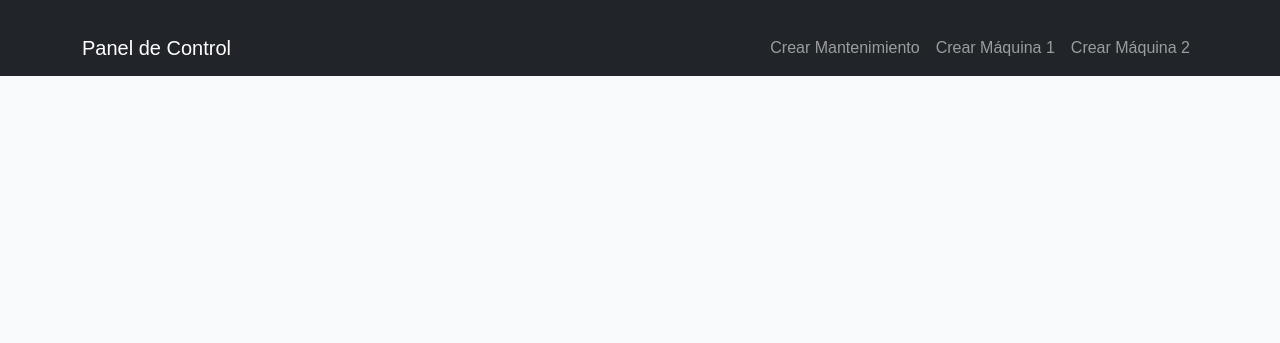
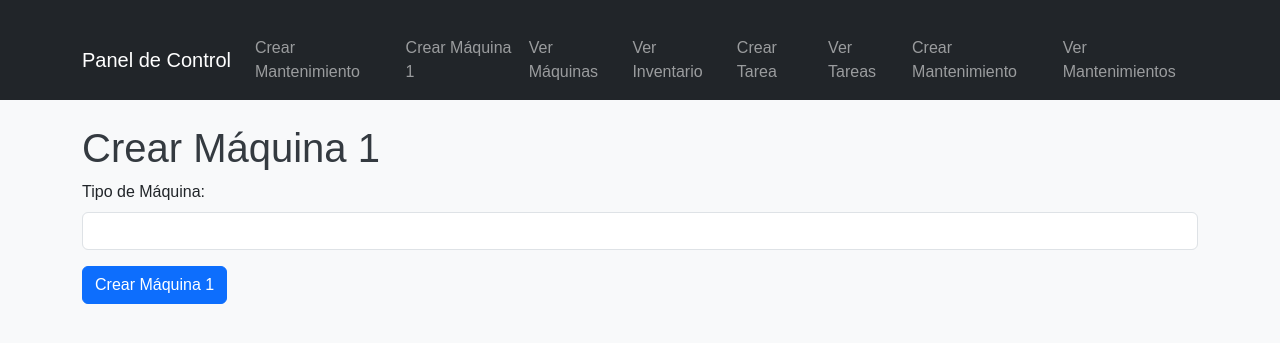
Before and after one commit to frangcisneros/mantenimiento-programado, a Django app: page /crear-maquina-1/ in a window 1280 px wide. Shown: the top 343 px of the page. Run offline with Django 5.2, Linux system fonts and the light colour scheme.

Commit message:
agregada navbar en el base html

```diff
--- a/web/static/css/styles.css
+++ b/web/static/css/styles.css
@@ -26,3 +26,27 @@ h3 {
 .btn-dashboard {
 	margin-bottom: 10px;
 }
+
+.grid-container {
+	display: grid;
+	max-width: 400px;
+	height: 110px;
+	overflow: auto;
+	grid-template-columns: repeat(auto-fill, 50px);
+	align-items: center;
+	grid-gap: 4px;
+	border: 1px solid red;
+}
+
+.button {
+	display: flex;
+	justify-content: center;
+	align-items: center;
+	background: skyblue;
+	width: 50px;
+	height: 50px;
+	font-size: 1rem;
+	border: none;
+	outline-color: #00a8ef;
+	cursor: pointer;
+}
--- a/web/templates/base.html
+++ b/web/templates/base.html
@@ -16,15 +16,31 @@
     <!-- Menú de Navegación -->
     <nav class="navbar navbar-expand-lg navbar-dark bg-dark">
         <div class="container">
-            <a class="navbar-brand" href="{% url 'panel_control' %}">Panel de Control</a>
+            <a class="navbar-brand" href="{% url 'panel-control' %}">Panel de Control</a>
             <button class="navbar-toggler" type="button" data-bs-toggle="collapse" data-bs-target="#navbarNav"
                 aria-controls="navbarNav" aria-expanded="false" aria-label="Toggle navigation">
                 <span class="navbar-toggler-icon"></span>
             </button>
             <div class="collapse navbar-collapse" id="navbarNav">
                 <ul class="navbar-nav ms-auto">
-                    <li class="nav-item"><a class="nav-link" href="{% url 'crear_mantenimiento' %}">Crear
+                    <li class="nav-item"><a class="nav-link" href="{% url 'crear-mantenimiento' %}">Crear
                             Mantenimiento</a></li>
-                    <li class="nav-item"><a class="nav-link" href="{% url 'crear_maquina_1' %}">Crear Máquina 1</a></li>
-                    <li class="nav-item"><a class="nav-link" href="{% url 'crear_maquina_2' %}">Crear Máquina 2</a></li>
-                    <li class="
+                    <li class="nav-item"><a class="nav-link" href="{% url 'crear-maquina_1' %}">Crear Máquina 1</a></li>
+                    <li class="nav-item"><a class="nav-link" href="{% url 'ver-maquinas-1' %}">Ver Máquinas</a></li>
+                    <li class="nav-item"><a class="nav-link" href="{% url 'ver-inventario' %}">Ver Inventario</a></li>
+                    <li class="nav-item"><a class="nav-link" href="{% url 'crear-tarea' %}">Crear Tarea</a></li>
+                    <li class="nav-item"><a class="nav-link" href="{% url 'ver-tarea' %}">Ver Tareas</a></li>
+                    <li class="nav-item"><a class="nav-link" href="{% url 'crear-mantenimiento' %}">Crear
+                            Mantenimiento</a></li>
+                    <li class="nav-item"><a class="nav-link" href="{% url 'ver-mantenimiento' %}">Ver
+                            Mantenimientos</a></li>
+            </div>
+        </div>
+
+    </nav>
+    <!-- botones -->
+    <div class="container mt-4">
+        {% block content %}
+        {% endblock %}
+    </div>
+</body>
--- a/web/templates/panel_control.html
+++ b/web/templates/panel_control.html
@@ -6,13 +6,13 @@
 <div class="row my-4">
     <!-- Puedes agregar más botones y secciones según necesites -->
     <div class="col-md-4">
-        <a href="{% url 'crear_mantenimiento' %}" class="btn btn-primary w-100">Crear Mantenimiento</a>
+        <a href="{% url 'crear-mantenimiento' %}" class="btn btn-primary w-100">Crear Mantenimiento</a>
     </div>
     <div class="col-md-4">
-        <a href="{% url 'crear_maquina_1' %}" class="btn btn-secondary w-100">Crear Máquina 1</a>
+        <a href="{% url 'crear-maquina_1' %}" class="btn btn-secondary w-100">Crear Máquina 1</a>
     </div>
     <div class="col-md-4">
-        <a href="{% url 'crear_maquina_2' %}" class="btn btn-info w-100">Crear Máquina 2</a>
+        <a href="{% url 'crear-maquina_2' %}" class="btn btn-info w-100">Crear Máquina 2</a>
     </div>
 </div>
 <div class="row my-4">
--- a/web/urls.py
+++ b/web/urls.py
@@ -2,14 +2,14 @@ from django.urls import path
 from . import views
 
 urlpatterns = [
-    path("panel_control/", views.panel_control, name="panel_control"),
-    path("crear-mantenimiento/", views.crear_mantenimiento, name="crear_mantenimiento"),
-    path("crear-maquina-1/", views.crear_maquina_1, name="crear_maquina_1"),
-    path("crear-maquina-2/", views.crear_maquina_2, name="crear_maquina_2"),
-    path("crear-tarea/", views.crear_tarea, name="crear_tarea"),
-    path("ver-inventario/", views.ver_inventario, name="ver_inventario"),
-    path("ver-mantenimiento/", views.ver_mantenimiento, name="ver_mantenimiento"),
-    path("ver-maquina-1/", views.ver_maquina_1, name="ver_maquina_1"),
-    path("ver-maquina-2/", views.ver_maquina_2, name="ver_maquina_2"),
-    path("ver-tarea/", views.ver_tarea, name="ver_tarea"),
+    path("panel-control/", views.panel_control, name="panel-control"),
+    path("crear-mantenimiento/", views.crear_mantenimiento, name="crear-mantenimiento"),
+    path("crear-maquina-1/", views.crear_maquina_1, name="crear-maquina_1"),
+    path("crear-maquina-2/", views.crear_maquina_2, name="crear-maquina_2"),
+    path("crear-tarea/", views.crear_tarea, name="crear-tarea"),
+    path("ver-inventario/", views.ver_inventario, name="ver-inventario"),
+    path("ver-mantenimiento/", views.ver_mantenimiento, name="ver-mantenimiento"),
+    path("ver-maquinas-1/", views.ver_maquina_1, name="ver-maquinas-1"),
+    path("ver-maquina-2/", views.ver_maquina_2, name="ver-maquina-2"),
+    path("ver-tarea/", views.ver_tarea, name="ver-tarea"),
 ]
--- a/web/views.py
+++ b/web/views.py
@@ -38,4 +38,4 @@ def ver_maquina_2(request):
 
 
 def ver_tarea(request):
-    return render(request, "web/ver_tarea.html")
+    return render(request, "ver_tarea.html")
```
